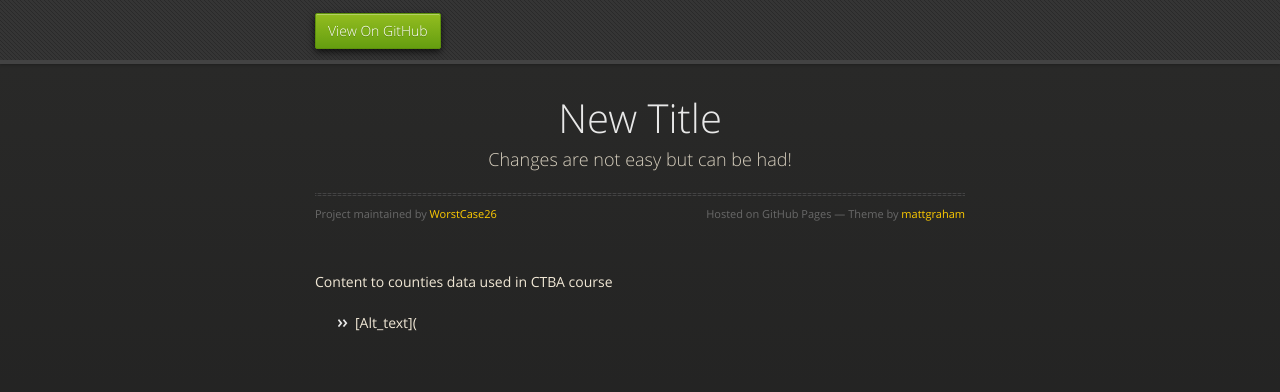
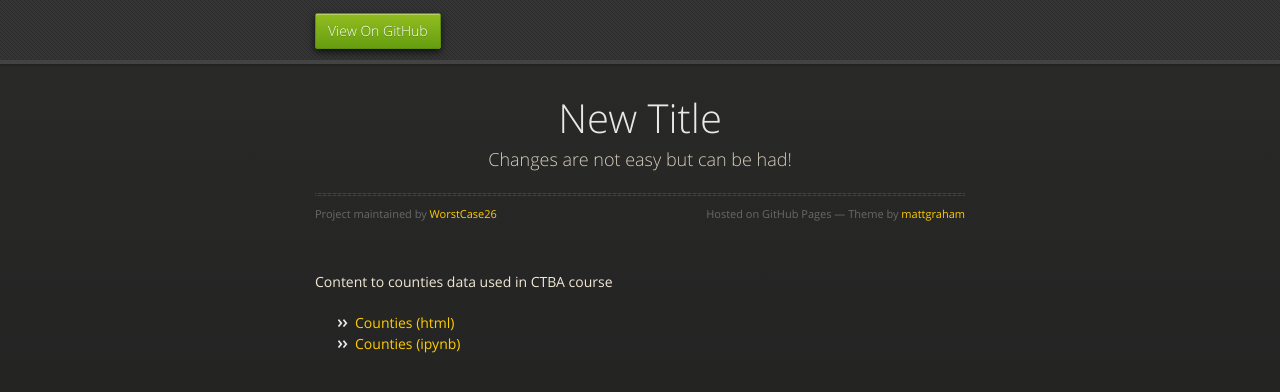
Before and after one commit to WorstCase26/WorstCase26.github.io, a Jekyll site: the page built from counties/index.md, in a window 1280 px wide. Shown: the top 392 px of the page. Built offline with Jekyll 4.4.1, drawn with Linux system fonts in a browser that asks for light colours; our own code applies the rules of GitHub Pages for plain Markdown files.

Commit message:
Update index.md

```diff
--- a/counties/index.md
+++ b/counties/index.md
@@ -3,4 +3,5 @@ title: Counties
 description: Course content used to build my Github
 ---
 Content to counties data used in CTBA course
-- [Alt_text](
+- [Counties (html)](Counties.html)
+- [Counties (ipynb)](Counties.ipynb)
```
